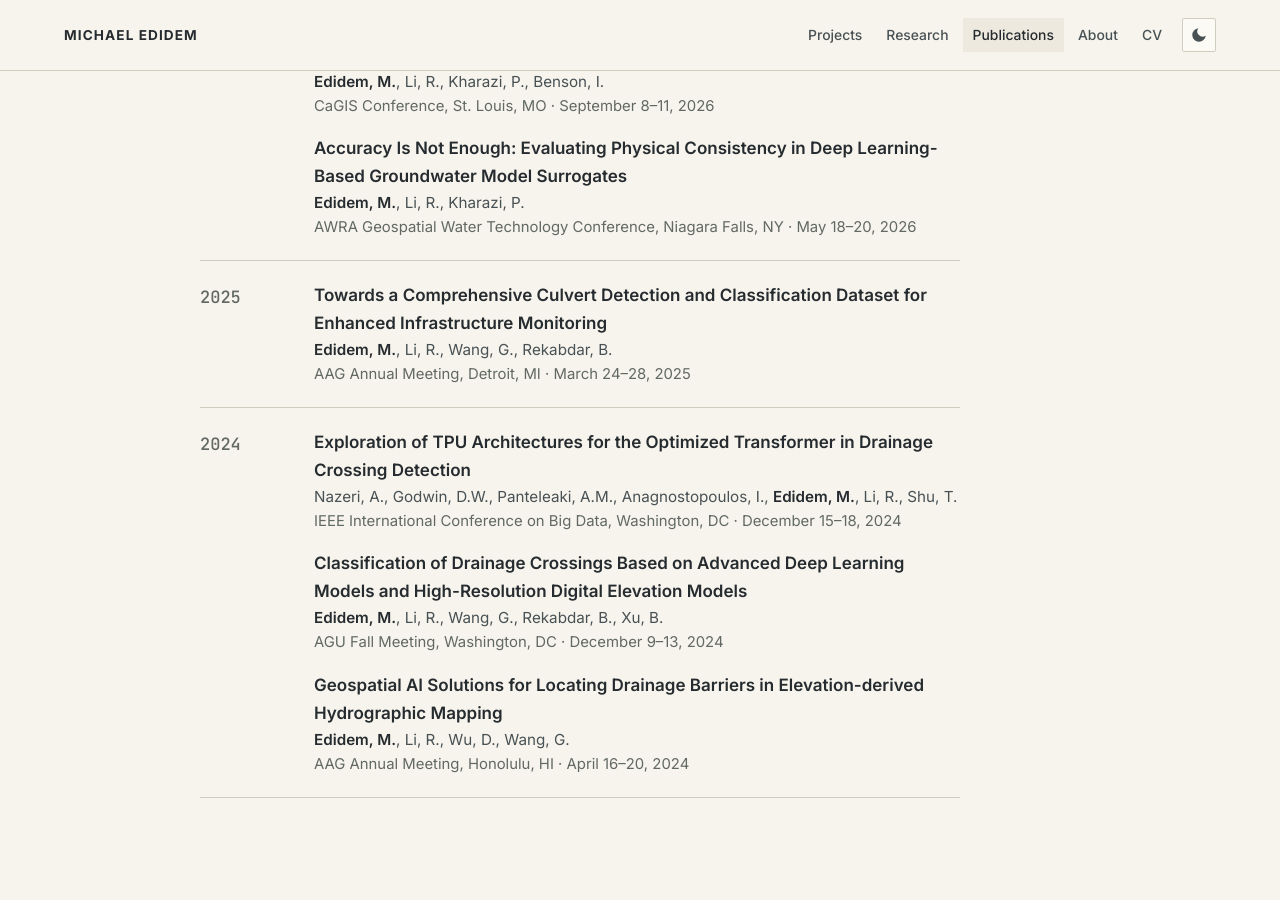
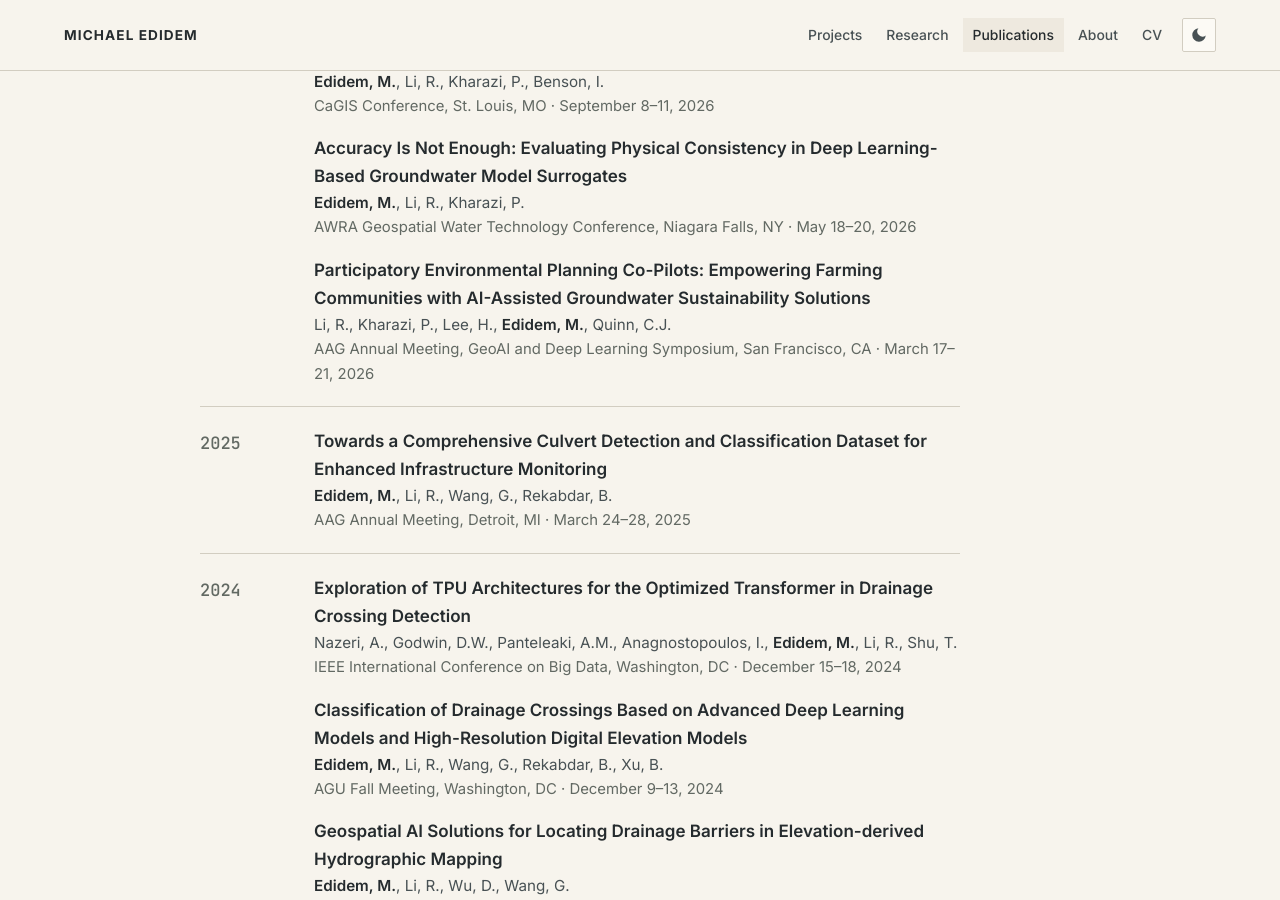
Before and after one commit to mikedidem/medidem, a Jekyll site: the page built from _pages/publications.html, in a window 1280 px wide and 900 px high, scrolled down 2129 px. Built offline with Jekyll 4.4.1, drawn with Linux system fonts in a browser that asks for light colours.

Commit message:
Add AAG 2026 co-authored talk

```diff
--- a/_pages/home.html
+++ b/_pages/home.html
@@ -24,7 +24,7 @@ title: ""
   <div class="container">
     <div class="stats">
       <div class="stat"><div class="stat__value">5</div><div class="stat__label">peer-reviewed papers, 2 as first author</div></div>
-      <div class="stat"><div class="stat__value">7</div><div class="stat__label">conference presentations<br><small>6 completed · 1 scheduled (AGU 2026)</small></div></div>
+      <div class="stat"><div class="stat__value">8</div><div class="stat__label">conference presentations<br><small>7 completed · 1 scheduled (AGU 2026)</small></div></div>
       <div class="stat"><div class="stat__value">1</div><div class="stat__label">deployed decision-support system (CHIRRP)</div></div>
       <div class="stat"><div class="stat__value">2025–26</div><div class="stat__label">SIUC University-wide Outstanding Thesis Award</div></div>
     </div>
--- a/_pages/publications.html
+++ b/_pages/publications.html
@@ -91,6 +91,11 @@ description: "Peer-reviewed publications and conference presentations by Michael
             <div class="pub__authors"><strong>Edidem, M.</strong>, Li, R., Kharazi, P.</div>
             <div class="talk__meta">AWRA Geospatial Water Technology Conference, Niagara Falls, NY · May 18–20, 2026</div>
           </div>
+          <div class="talk">
+            <div class="talk__title">Participatory Environmental Planning Co-Pilots: Empowering Farming Communities with AI-Assisted Groundwater Sustainability Solutions</div>
+            <div class="pub__authors">Li, R., Kharazi, P., Lee, H., <strong>Edidem, M.</strong>, Quinn, C.J.</div>
+            <div class="talk__meta">AAG Annual Meeting, GeoAI and Deep Learning Symposium, San Francisco, CA · March 17–21, 2026</div>
+          </div>
         </div>
       </div>
       <div class="year-group">
```
